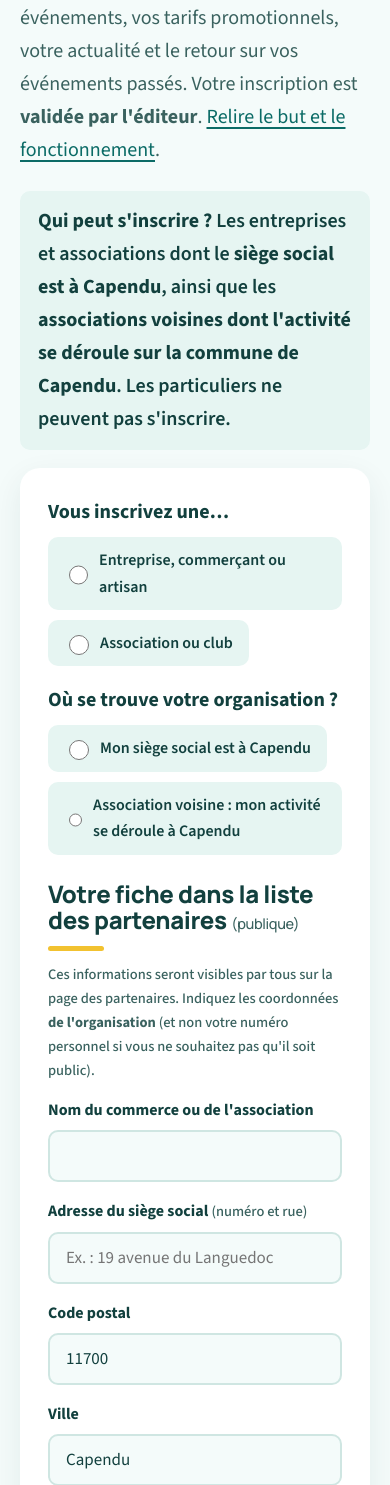
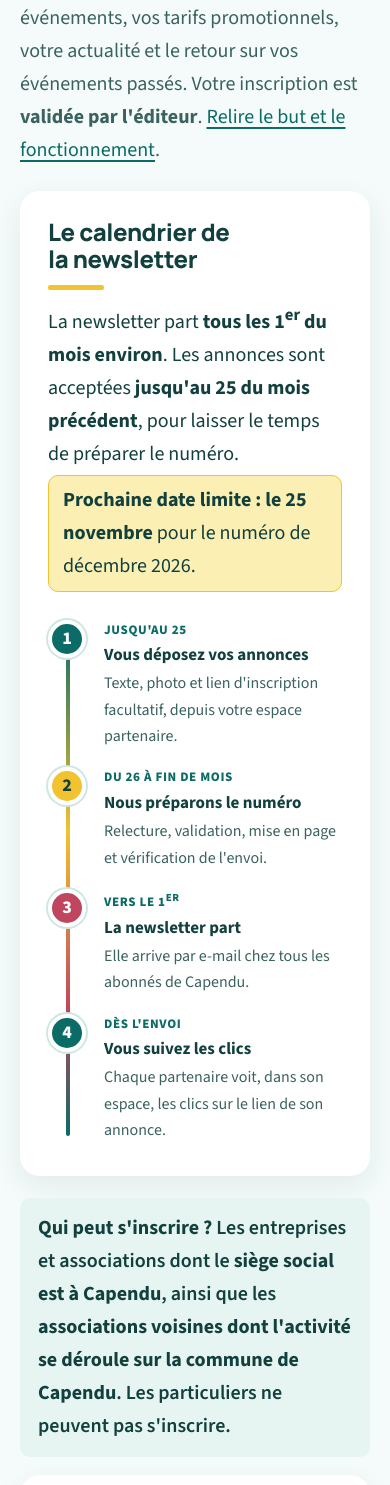
Before and after one commit to lotierimmobilier-prog/Studies, a PHP site: page /annonces/inscription.php in a window 390 px wide. Shown: the part 301-1786 px from the top of the page. Run offline with PHP 8.4, Linux system fonts and the light colour scheme.

Commit message:
Menu : espace commerçants à part ; frise du calendrier de la newsletter (inscription et espace partenaire)
Co-Authored-By: Claude Sonnet 5.5 <noreply@anthropic.com>
Claude-Session: https://claude.ai/code/session_01TzcMvJ2NRYzndZkisSww93

```diff
--- a/annonces/inc/layout.php
+++ b/annonces/inc/layout.php
@@ -12,7 +12,7 @@ function layout_top(string $title, string $nav = '', bool $noindex = true): void
     echo '<a class="skip" href="#contenu">Aller au contenu</a>'
        . '<header class="site-header"><div class="inner"><a class="logo" href="' . site_root() . 'index.html"><img src="' . site_root() . 'logo/logo.svg" alt="Capendu en bref" width="656" height="87"></a>'
        . '<nav aria-label="Navigation">' . $nav . '</nav>'
-       . '<details class="menu-m"><summary aria-label="Menu"><svg viewBox="0 0 24 24" width="22" height="22" aria-hidden="true" focusable="false"><path d="M4 7h16M4 12h16M4 17h16" fill="none" stroke="currentColor" stroke-width="2.4" stroke-linecap="round"/></svg><span>Menu</span></summary><div class="menu-m-panel"><a href="' . site_root() . 'index.html">Accueil</a><a href="' . site_root() . 'annonces/partenaires.php">Nos partenaires</a><a href="' . site_root() . 'devenir-partenaire.html">Devenir partenaire</a><a href="' . site_root() . 'annonces/partenaire/">Connexion partenaire</a><a href="' . site_root() . 'index.html#pourquoi">Pourquoi une newsletter</a><a href="' . site_root() . 'index.html#confidentialite">Vos données</a><a href="' . site_root() . 'qui-est-derriere.html">Qui sommes-nous ?</a><a href="' . site_root() . 'annonces/contact.php">Nous écrire</a></div></details></div>'
+       . '<details class="menu-m"><summary aria-label="Menu"><svg viewBox="0 0 24 24" width="22" height="22" aria-hidden="true" focusable="false"><path d="M4 7h16M4 12h16M4 17h16" fill="none" stroke="currentColor" stroke-width="2.4" stroke-linecap="round"/></svg><span>Menu</span></summary><div class="menu-m-panel"><a href="' . site_root() . 'index.html">Accueil</a><a href="' . site_root() . 'annonces/partenaires.php">Nos partenaires</a><a href="' . site_root() . 'index.html#pourquoi">Pourquoi une newsletter</a><a href="' . site_root() . 'index.html#confidentialite">Vos données</a><a href="' . site_root() . 'qui-est-derriere.html">Qui sommes-nous ?</a><a href="' . site_root() . 'annonces/contact.php">Nous écrire</a><div class="menu-m-pro"><span class="menu-m-label">Commerçants et associations</span><a class="pro-join" href="' . site_root() . 'devenir-partenaire.html">Devenir partenaire</a><a class="pro-login" href="' . site_root() . 'annonces/partenaire/">Connexion partenaire</a></div></div></details></div>'
        . '<nav class="nav-mobile" aria-label="Menu"><div class="nav-mobile-row">'
        . '<a href="' . site_root() . 'index.html#pourquoi">Pourquoi</a><a href="' . site_root() . 'annonces/partenaires.php">Nos partenaires</a>'
        . '<a href="' . site_root() . 'devenir-partenaire.html">Devenir partenaire</a>'
@@ -24,5 +24,19 @@ function layout_bottom(): void {
     echo '</main><footer class="site-footer"><div class="inner"><p><strong>Capendu en bref</strong> · Newsletter indépendante, non affiliée à la mairie de Capendu</p>'
        . '<p><a href="' . $r . 'index.html#confidentialite">Politique de confidentialité</a> · <a href="' . $r . 'index.html#mentions-legales">Mentions légales</a> · <a href="' . $r . 'qui-est-derriere.html">Qui sommes-nous ?</a> · <a href="' . (in_subdir() ? '../' : '') . 'contact.php">Nous écrire</a> <a class="admin-lock" href="' . $r . 'annonces/admin/" rel="nofollow" aria-label="Administration" title="Administration"><svg viewBox="0 0 24 24" width="16" height="16" aria-hidden="true" focusable="false"><path fill="currentColor" d="M12 2a5 5 0 0 0-5 5v3H6a2 2 0 0 0-2 2v8a2 2 0 0 0 2 2h12a2 2 0 0 0 2-2v-8a2 2 0 0 0-2-2h-1V7a5 5 0 0 0-5-5zm-3 8V7a3 3 0 0 1 6 0v3H9z"/></svg></a></p></div></footer>';
 }
+/** Frise du calendrier de la newsletter (inscription et espace partenaire). */
+function planning_block(bool $connected = false): string {
+    [$issue, $deadline] = next_deadline();
+    $o = '<section class="planning card" aria-labelledby="t-planning"><h2 id="t-planning">Le calendrier de la newsletter</h2>'
+       . '<p>La newsletter part <strong>tous les 1<sup>er</sup> du mois environ</strong>. Les annonces sont acceptées <strong>jusqu\'au 25 du mois précédent</strong>, pour laisser le temps de préparer le numéro.</p>'
+       . '<p class="planning-next"><strong>Prochaine date limite : le ' . h($deadline) . '</strong> pour le numéro de ' . h($issue) . '.</p>'
+       . '<ol class="timeline">'
+       . '<li class="tl-1"><span class="tl-when">Jusqu\'au 25</span><strong>Vous déposez vos annonces</strong><span>Texte, photo et lien d\'inscription facultatif, depuis votre espace partenaire.</span></li>'
+       . '<li class="tl-2"><span class="tl-when">Du 26 à fin de mois</span><strong>Nous préparons le numéro</strong><span>Relecture, validation, mise en page et vérification de l\'envoi.</span></li>'
+       . '<li class="tl-3"><span class="tl-when">Vers le 1<sup>er</sup></span><strong>La newsletter part</strong><span>Elle arrive par e-mail chez tous les abonnés de Capendu.</span></li>'
+       . '<li class="tl-4"><span class="tl-when">Dès l\'envoi</span><strong>Vous suivez les clics</strong><span>' . ($connected ? 'Le tableau ci-dessous compte les clics sur le lien de chacune de vos annonces.' : 'Chaque partenaire voit, dans son espace, les clics sur le lien de son annonce.') . '</span></li>'
+       . '</ol></section>';
+    return $o;
+}
 function flash(string $type, string $msg): string { return '<p class="notice notice-' . h($type) . '" role="status">' . $msg . '</p>'; }
 function status_pill(string $s): string { return '<span class="pill pill-' . h($s) . '">' . h(STATUTS[$s] ?? $s) . '</span>'; }
--- a/annonces/inscription.php
+++ b/annonces/inscription.php
@@ -60,6 +60,7 @@ if ($_SERVER['REQUEST_METHOD'] === 'POST') {
 layout_top('Inscrire mon organisation – Capendu en bref', '<a class="btn btn-small btn-ghost" href="partenaire/">Espace partenaire</a>');
 echo '<h1>Inscrire mon organisation</h1>';
 echo '<p class="lead">Capendu en bref est une <strong>vitrine gratuite pour promouvoir le village</strong> : vos événements, vos tarifs promotionnels, votre actualité et le retour sur vos événements passés. Votre inscription est <strong>validée par l\'éditeur</strong>. <a href="' . h(site_root()) . 'devenir-partenaire.html">Relire le but et le fonctionnement</a>.</p>';
+echo planning_block();
 echo '<p class="notice notice-info"><strong>Qui peut s\'inscrire ?</strong> Les entreprises et associations dont le <strong>siège social est à Capendu</strong>, ainsi que les <strong>associations voisines dont l\'activité se déroule sur la commune de Capendu</strong>. Les particuliers ne peuvent pas s\'inscrire.</p>';
 if (isset($_GET['ok'])) {
     echo flash('ok', 'Merci ! Votre inscription a bien été reçue. Elle sera examinée par l\'éditeur. Dès qu\'elle est validée, vous recevez un e-mail avec la marche à suivre pour déposer vos annonces.');
--- a/annonces/partenaire/index.php
+++ b/annonces/partenaire/index.php
@@ -77,6 +77,7 @@ unset($r);
 $me = current_partner();
 echo '<p class="lead">' . ($me ? 'Organisation : <strong>' . h($me['org_name']) . '</strong> · ' : '') . 'connecté(e) avec <strong>' . h($email) . '</strong>. <a href="logout.php">Se déconnecter</a></p>';
 echo '<p class="actions-line"><a class="btn" href="../deposer.php">Déposer une annonce</a> <a class="btn btn-ghost" href="fiche.php">Ma fiche partenaire</a> <a class="btn btn-ghost" href="../partenaires.php">Voir la liste des partenaires</a></p>';
+echo planning_block(true);
 echo '<div class="stats"><div class="stat"><b>' . count($rows) . '</b><span>annonces déposées</span></div>'
    . '<div class="stat"><b>' . $pub . '</b><span>validées ou publiées</span></div>'
    . '<div class="stat"><b>' . $total . '</b><span>clics au total</span></div>'
--- a/devenir-partenaire.html
+++ b/devenir-partenaire.html
@@ -9,7 +9,7 @@
   <meta name="referrer" content="strict-origin-when-cross-origin">
   <meta name="theme-color" content="#f2fbf9">
   <link rel="icon" href="favicon.svg" type="image/svg+xml">
-  <link rel="stylesheet" href="styles.css?v=20261108e">
+  <link rel="stylesheet" href="styles.css?v=20261108g">
 </head>
 <body>
   <a class="skip" href="#contenu">Aller au contenu</a>
@@ -21,7 +21,7 @@
         <a href="annonces/partenaires.php">Nos partenaires</a>
         <a class="btn btn-small" href="annonces/inscription.php">S'inscrire</a>
       </nav>
-      <details class="menu-m"><summary aria-label="Menu"><svg viewBox="0 0 24 24" width="22" height="22" aria-hidden="true" focusable="false"><path d="M4 7h16M4 12h16M4 17h16" fill="none" stroke="currentColor" stroke-width="2.4" stroke-linecap="round"/></svg><span>Menu</span></summary><div class="menu-m-panel"><a href="index.html">Accueil</a><a href="annonces/partenaires.php">Nos partenaires</a><a href="devenir-partenaire.html">Devenir partenaire</a><a href="annonces/partenaire/">Connexion partenaire</a><a href="index.html#pourquoi">Pourquoi une newsletter</a><a href="index.html#confidentialite">Vos données</a><a href="qui-est-derriere.html">Qui sommes-nous ?</a><a href="annonces/contact.php">Nous écrire</a></div></details>
+      <details class="menu-m"><summary aria-label="Menu"><svg viewBox="0 0 24 24" width="22" height="22" aria-hidden="true" focusable="false"><path d="M4 7h16M4 12h16M4 17h16" fill="none" stroke="currentColor" stroke-width="2.4" stroke-linecap="round"/></svg><span>Menu</span></summary><div class="menu-m-panel"><a href="index.html">Accueil</a><a href="annonces/partenaires.php">Nos partenaires</a><a href="index.html#pourquoi">Pourquoi une newsletter</a><a href="index.html#confidentialite">Vos données</a><a href="qui-est-derriere.html">Qui sommes-nous ?</a><a href="annonces/contact.php">Nous écrire</a><div class="menu-m-pro"><span class="menu-m-label">Commerçants et associations</span><a class="pro-join" href="devenir-partenaire.html">Devenir partenaire</a><a class="pro-login" href="annonces/partenaire/">Connexion partenaire</a></div></div></details>
     </div>
     <nav class="nav-mobile" aria-label="Menu"><div class="nav-mobile-row">
       <a href="index.html#pourquoi">Pourquoi</a>
--- a/index.html
+++ b/index.html
@@ -10,7 +10,7 @@
   <meta name="referrer" content="strict-origin-when-cross-origin">
   <meta name="theme-color" content="#f2fbf9">
   <link rel="icon" href="favicon.svg" type="image/svg+xml">
-  <link rel="stylesheet" href="styles.css?v=20261108e">
+  <link rel="stylesheet" href="styles.css?v=20261108g">
 </head>
 <body>
   <a class="skip" href="#contenu">Aller au contenu</a>
@@ -25,7 +25,7 @@
         <a class="btn btn-small btn-ghost nav-pro" href="devenir-partenaire.html">Devenir partenaire</a>
         <a class="btn btn-small" href="#inscription">S'abonner</a>
       </nav>
-      <details class="menu-m"><summary aria-label="Menu"><svg viewBox="0 0 24 24" width="22" height="22" aria-hidden="true" focusable="false"><path d="M4 7h16M4 12h16M4 17h16" fill="none" stroke="currentColor" stroke-width="2.4" stroke-linecap="round"/></svg><span>Menu</span></summary><div class="menu-m-panel"><a href="#haut">Accueil</a><a href="annonces/partenaires.php">Nos partenaires</a><a href="devenir-partenaire.html">Devenir partenaire</a><a href="annonces/partenaire/">Connexion partenaire</a><a href="#pourquoi">Pourquoi une newsletter</a><a href="#confidentialite">Vos données</a><a href="qui-est-derriere.html">Qui sommes-nous ?</a><a href="annonces/contact.php">Nous écrire</a></div></details>
+      <details class="menu-m"><summary aria-label="Menu"><svg viewBox="0 0 24 24" width="22" height="22" aria-hidden="true" focusable="false"><path d="M4 7h16M4 12h16M4 17h16" fill="none" stroke="currentColor" stroke-width="2.4" stroke-linecap="round"/></svg><span>Menu</span></summary><div class="menu-m-panel"><a href="#haut">Accueil</a><a href="annonces/partenaires.php">Nos partenaires</a><a href="#pourquoi">Pourquoi une newsletter</a><a href="#confidentialite">Vos données</a><a href="qui-est-derriere.html">Qui sommes-nous ?</a><a href="annonces/contact.php">Nous écrire</a><div class="menu-m-pro"><span class="menu-m-label">Commerçants et associations</span><a class="pro-join" href="devenir-partenaire.html">Devenir partenaire</a><a class="pro-login" href="annonces/partenaire/">Connexion partenaire</a></div></div></details>
     </div>
     <nav class="nav-mobile" aria-label="Menu"><div class="nav-mobile-row">
       <a href="#pourquoi">Pourquoi</a>
--- a/qui-est-derriere.html
+++ b/qui-est-derriere.html
@@ -9,7 +9,7 @@
   <meta name="referrer" content="strict-origin-when-cross-origin">
   <meta name="theme-color" content="#f2fbf9">
   <link rel="icon" href="favicon.svg" type="image/svg+xml">
-  <link rel="stylesheet" href="styles.css?v=20261108e">
+  <link rel="stylesheet" href="styles.css?v=20261108g">
 </head>
 <body>
   <a class="skip" href="#contenu">Aller au contenu</a>
@@ -23,7 +23,7 @@
         <a href="index.html#confidentialite">Vos données</a>
         <a class="btn btn-small" href="index.html#inscription">S'abonner</a>
       </nav>
-      <details class="menu-m"><summary aria-label="Menu"><svg viewBox="0 0 24 24" width="22" height="22" aria-hidden="true" focusable="false"><path d="M4 7h16M4 12h16M4 17h16" fill="none" stroke="currentColor" stroke-width="2.4" stroke-linecap="round"/></svg><span>Menu</span></summary><div class="menu-m-panel"><a href="index.html">Accueil</a><a href="annonces/partenaires.php">Nos partenaires</a><a href="devenir-partenaire.html">Devenir partenaire</a><a href="annonces/partenaire/">Connexion partenaire</a><a href="index.html#pourquoi">Pourquoi une newsletter</a><a href="index.html#confidentialite">Vos données</a><a href="qui-est-derriere.html">Qui sommes-nous ?</a><a href="annonces/contact.php">Nous écrire</a></div></details>
+      <details class="menu-m"><summary aria-label="Menu"><svg viewBox="0 0 24 24" width="22" height="22" aria-hidden="true" focusable="false"><path d="M4 7h16M4 12h16M4 17h16" fill="none" stroke="currentColor" stroke-width="2.4" stroke-linecap="round"/></svg><span>Menu</span></summary><div class="menu-m-panel"><a href="index.html">Accueil</a><a href="annonces/partenaires.php">Nos partenaires</a><a href="index.html#pourquoi">Pourquoi une newsletter</a><a href="index.html#confidentialite">Vos données</a><a href="qui-est-derriere.html">Qui sommes-nous ?</a><a href="annonces/contact.php">Nous écrire</a><div class="menu-m-pro"><span class="menu-m-label">Commerçants et associations</span><a class="pro-join" href="devenir-partenaire.html">Devenir partenaire</a><a class="pro-login" href="annonces/partenaire/">Connexion partenaire</a></div></div></details>
     </div>
     <nav class="nav-mobile" aria-label="Menu"><div class="nav-mobile-row">
       <a href="index.html#pourquoi">Pourquoi</a>
--- a/styles.css
+++ b/styles.css
@@ -324,3 +324,32 @@ main h2:not(.signup-title):not(.sr-only)::after{content:"";display:block;width:5
   .site-header .btn-small{padding:12px 14px;font-size:16px;min-height:46px}
   .menu-m summary{min-height:46px;padding:0 12px}
 }
+
+/* Menu : espace commerçants et associations, à part et en couleur */
+.menu-m-pro{margin-top:10px;padding:12px;border-radius:12px;background:var(--gold-pale);border:1px solid var(--gold);display:flex;flex-direction:column;gap:8px}
+.menu-m-label{font-size:12.5px;font-weight:800;letter-spacing:.06em;text-transform:uppercase;color:var(--ink)}
+.menu-m-panel .menu-m-pro a{justify-content:center;text-align:center;min-height:48px;border-radius:10px;font-weight:700;background-image:none;border-top:0}
+.menu-m-panel .menu-m-pro a + a{background-image:none}
+.menu-m-panel .menu-m-pro .pro-join{background:var(--wine);color:#fff}
+.menu-m-panel .menu-m-pro .pro-join:hover{background:var(--wine-dark)}
+.menu-m-panel .menu-m-pro .pro-login{background:var(--card);color:var(--ink);border:2px solid var(--ink)}
+.menu-m-panel .menu-m-pro .pro-login:hover{background:var(--ink);color:#fff}
+
+/* Frise : calendrier de la newsletter */
+.planning h2{margin-top:0}
+.planning-next{display:inline-block;background:var(--gold-pale);border:1px solid var(--gold);border-radius:10px;padding:8px 14px;margin:4px 0 6px}
+.timeline{list-style:none;margin:22px 0 4px;padding:0;display:grid;grid-template-columns:repeat(4,1fr);gap:14px;position:relative}
+.timeline::before{content:"";position:absolute;left:12%;right:12%;top:17px;height:4px;border-radius:2px;background:linear-gradient(90deg,var(--pampre),var(--gold) 45%,var(--wine) 75%,var(--pampre))}
+.timeline li{position:relative;display:flex;flex-direction:column;gap:4px;padding-top:44px;text-align:center;font-size:16px;color:var(--ink-soft);counter-increment:tl}
+.timeline{counter-reset:tl}
+.timeline li::before{content:counter(tl);position:absolute;top:0;left:50%;transform:translateX(-50%);width:38px;height:38px;border-radius:50%;display:flex;align-items:center;justify-content:center;font:800 18px/1 var(--body);color:#fff;background:var(--pampre);border:4px solid var(--card);box-shadow:0 0 0 2px var(--line)}
+.timeline .tl-2::before{background:var(--gold);color:var(--ink)}
+.timeline .tl-3::before{background:var(--wine)}
+.timeline .tl-when{font-size:13px;font-weight:800;letter-spacing:.05em;text-transform:uppercase;color:var(--pampre)}
+.timeline strong{color:var(--ink);font-size:17px;line-height:1.25}
+@media (max-width:760px){
+  .timeline{grid-template-columns:1fr;gap:18px}
+  .timeline::before{left:18px;right:auto;top:8px;bottom:8px;width:4px;height:auto;background:linear-gradient(180deg,var(--pampre),var(--gold) 40%,var(--wine) 75%,var(--pampre))}
+  .timeline li{text-align:left;padding:0 0 0 56px}
+  .timeline li::before{left:0;transform:none}
+}
```
